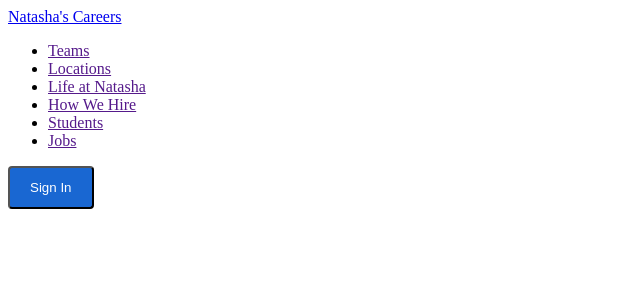
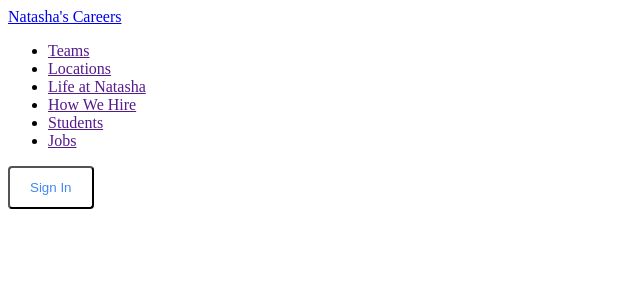
Before and after one commit to artsycoder533/job-search, a Vue app: page / in a window 1280 px wide. Shown: the top 300 px of the page, without its empty margins (0-640 px from the left). Built offline with nearby package versions, Linux system fonts and the light colour scheme; the HTML template or start-up script is replaced by a standard one.

Commit message:
added prop for style

```diff
--- a/src/components/ActionButton.vue
+++ b/src/components/ActionButton.vue
@@ -7,16 +7,18 @@
 <script>
 export default {
   name: "ActionButton",
-  props:  ["text"],
+  props:  ["text", "isPrimary"],
   data() {
     return {
-      primary: true,
+      primary: this.isPrimary,
     };
   },
   computed: {
     buttonClass() {
       return {
         primary: this.primary,
+        //do this so that only one or the other will be true
+        secondary: !this.primary,
       };
     },
   },
@@ -31,4 +33,8 @@ button {
 .primary {
   @apply text-white bg-brand-blue-1 hover:shadow-blue;
 }
+
+.secondary {
+  @apply text-brand-blue-2 bg-transparent hover:bg-brand-blue-2 hover:text-white;
+}
 </style>
--- a/src/components/MainNav.vue
+++ b/src/components/MainNav.vue
@@ -1,18 +1,35 @@
 <template>
   <header class="w-full text-sm">
-    <div class=" w-full h-16 bg-white">
-      <div class="flex flex-nowrap h-full px-8 mx-auto border-b border-solid border-brand-gray-1">
-        <a :href="url" class="flex items-center h-full text-xl">{{ company }}</a>
+    <div class="w-full h-16 bg-white">
+      <div
+        class="flex flex-nowrap h-full px-8 mx-auto border-b border-solid border-brand-gray-1"
+      >
+        <a :href="url" class="flex items-center h-full text-xl">{{
+          company
+        }}</a>
         <nav class="h-full ml-12">
           <ul class="flex h-full p-0 m-0 list-none">
-            <li v-for="menuItem in menuItems" :key="menuItem" class="h-full ml-9 first:ml-0" data-test="main-nav-list-item">
-              <a href="" class="flex items-center h-full py-2.5 ">{{ menuItem }}</a>
+            <li
+              v-for="menuItem in menuItems"
+              :key="menuItem"
+              class="h-full ml-9 first:ml-0"
+              data-test="main-nav-list-item"
+            >
+              <a href="" class="flex items-center h-full py-2.5">{{
+                menuItem
+              }}</a>
             </li>
           </ul>
         </nav>
         <div class="flex items-center h-full ml-auto">
-          <profile-image v-if="isLoggedIn" data-test="profile-image"/>
-          <action-button v-else text="Sign In" data-test="login-button" @click="loginUser"/>
+          <profile-image v-if="isLoggedIn" data-test="profile-image" />
+          <action-button
+            v-else
+            text="Sign In"
+            :is-primary="false"
+            data-test="login-button"
+            @click="loginUser"
+          />
         </div>
       </div>
     </div>
@@ -33,14 +50,21 @@ export default {
     return {
       company: "Natasha's Careers",
       url: "https://careers.google.com",
-      menuItems: ["Teams", "Locations", "Life at Natasha", "How We Hire", "Students", "Jobs"],
+      menuItems: [
+        "Teams",
+        "Locations",
+        "Life at Natasha",
+        "How We Hire",
+        "Students",
+        "Jobs",
+      ],
       isLoggedIn: false,
     };
   },
   methods: {
     loginUser() {
       this.isLoggedIn = true;
-    }
-  }
+    },
+  },
 };
 </script>
```
